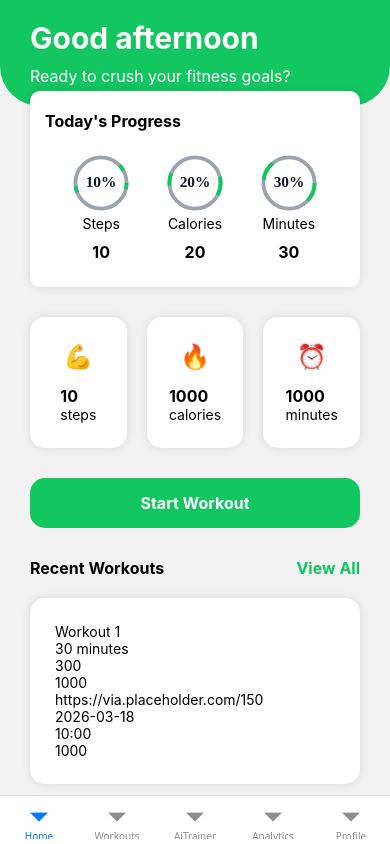
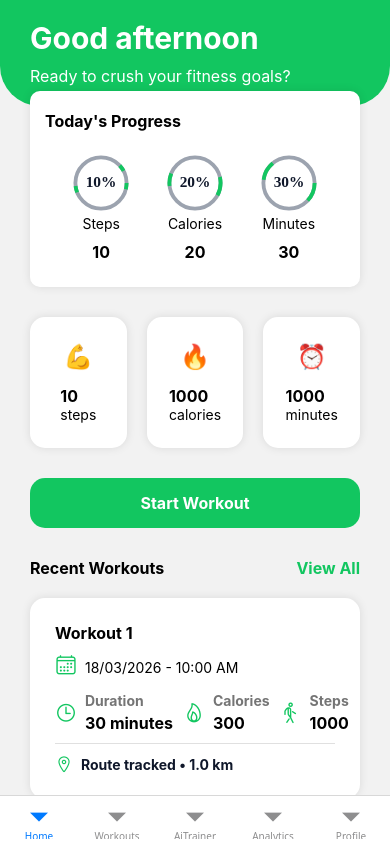
Before and after one commit to IvanTsve/fit-native-cardio, a React Native app: screen /Home in a window 390 px wide. Built offline with nearby package versions, Linux system fonts and the light colour scheme.

Commit message:
past workouts with mocked data

```diff
--- a/src/components/Common/SingleWorkout.jsx
+++ b/src/components/Common/SingleWorkout.jsx
@@ -1,17 +1,62 @@
 import React from 'react';
 import { View, Text, StyleSheet } from 'react-native';
+import { Ionicons } from '@expo/vector-icons';
+import { commonStyles } from '@/styles/Common';
+import dayjs from 'dayjs';
+import customParseFormat from 'dayjs/plugin/customParseFormat';
 
-export default function SingleWorkout({workout}) {
+dayjs.extend(customParseFormat);
+
+export default function SingleWorkout({ workout }) {
+    const formattedDate = dayjs(workout.date).format('DD/MM/YYYY');
+    const formattedTime = dayjs(workout.time, 'HH:mm:ss').format('hh:mm A');
+    const distanceKm =
+        typeof workout.distance === 'number'
+            ? workout.distance >= 100 ? workout.distance / 1000 : workout.distance
+            : Number.NaN;
+    const formattedDistance =
+        typeof workout.distance === 'string'
+            ? workout.distance
+            : Number.isFinite(distanceKm)
+                ? `${distanceKm.toFixed(1)} km`
+                : '';
+
     return (
         <View style={styles.container}>
-            <Text>{workout.name}</Text>
-            <Text>{workout.duration}</Text>
-            <Text>{workout.calories}</Text>
-            <Text>{workout.steps}</Text>
-            <Text>{workout.image}</Text>
-            <Text>{workout.date}</Text>
-            <Text>{workout.time}</Text>
-            <Text>{workout.distance}</Text>
+            <Text style={commonStyles.sectionTitle}>{workout.name}</Text>
+            <View style={styles.titleRow}>
+                <Ionicons name="calendar-outline" size={22} color="#12C660" style={styles.calendarIcon} />
+                <Text>{formattedDate} - {formattedTime}</Text>
+            </View>
+            <View style={styles.workoutValuesContainer}>
+                <View style={styles.subContainer}>
+                    <Ionicons name="time-outline" size={22} color="#12C660" style={styles.durationIcon} />
+                    <View style={styles.durationText}>
+                        <Text style={styles.durationTextLabel}>Duration</Text>
+                        <Text style={styles.workoutValues}>{workout.duration}</Text>
+                    </View>
+                </View>
+                <View style={styles.subContainer}>
+                    <Ionicons name="flame-outline" size={22} color="#12C660" style={styles.durationIcon} />
+                    <View style={styles.durationText}>
+                        <Text style={styles.durationTextLabel}>Calories</Text>
+                        <Text style={styles.workoutValues}>{workout.calories}</Text>
+                    </View>
+                </View>
+                <View style={styles.subContainer}>
+                    <Ionicons name="walk-outline" size={22} color="#12C660" style={styles.durationIcon} />
+                    <View style={styles.durationText}>
+                        <Text style={styles.durationTextLabel}>Steps</Text>
+                        <Text style={styles.workoutValues}>{workout.steps}</Text>
+                    </View>
+                </View>
+            </View>
+            <View style={styles.distanceContainer}>
+                <Ionicons name="location-outline" size={18} color="#12C660" />
+                <Text style={styles.distanceText}>
+                    Route tracked{formattedDistance ? ` • ${formattedDistance}` : ''}
+                </Text>
+            </View>
         </View>
     );
 }
@@ -23,4 +68,50 @@ const styles = StyleSheet.create({
         borderRadius: 15,
         boxShadow: '0 0 10px 0 rgba(0, 0, 0, 0.1)',
     },
+    titleRow: {
+        flexDirection: 'row',
+        alignItems: 'baseline',
+        marginBottom: 15,
+
+    },
+    calendarIcon: {
+        marginRight: 8,
+    },
+    subContainer: {
+        flexDirection: 'row',
+        alignItems: 'center',
+        gap: 8,
+    },
+    durationText: {
+        flexDirection: 'column',
+        gap: 4,
+    },
+    durationTextLabel: {
+        fontWeight: 'bold',
+        color: '#757575',
+    },
+    workoutValuesContainer: {
+        flexDirection: 'row',
+        justifyContent: 'space-between',
+        alignItems: 'center',
+        gap: 10,
+    },
+    workoutValues: {
+        fontSize: 16,
+        fontWeight: 'bold',
+        // color: '#12C660',
+    },
+    distanceContainer: {
+        flexDirection: 'row',
+        alignItems: 'center',
+        gap: 8,
+        borderTopWidth: 1,
+        borderTopColor: '#E0E0E0',
+        paddingTop: 10,
+        marginTop: 10,
+    },
+    distanceText: {
+        fontWeight: 'bold',
+        color: '#0f172a',
+    },
 });
--- a/src/components/Home/RecentWorkouts.jsx
+++ b/src/components/Home/RecentWorkouts.jsx
@@ -13,7 +13,7 @@ export default function RecentWorkouts() {
             steps: 1000,
             image: 'https://via.placeholder.com/150',
             date: '2026-03-18',
-            time: '10:00',
+            time: '10:00:00',
             distance: 1000,
         },
         {
@@ -24,7 +24,7 @@ export default function RecentWorkouts() {
             steps: 1500,
             image: 'https://via.placeholder.com/150',
             date: '2026-03-18',
-            time: '10:00',
+            time: '16:00:00',
             distance: 1500,
 
         },
@@ -36,7 +36,7 @@ export default function RecentWorkouts() {
             steps: 2000,
             image: 'https://via.placeholder.com/150',
             date: '2026-03-18',
-            time: '10:00',
+            time: '21:34:00',
             distance: 2000,
         },
         {
@@ -47,7 +47,7 @@ export default function RecentWorkouts() {
             steps: 2500,
             image: 'https://via.placeholder.com/150',
             date: '2026-03-18',
-            time: '10:00',
+            time: '09:07:00',
             distance: 2500,
         },
     ];
```
